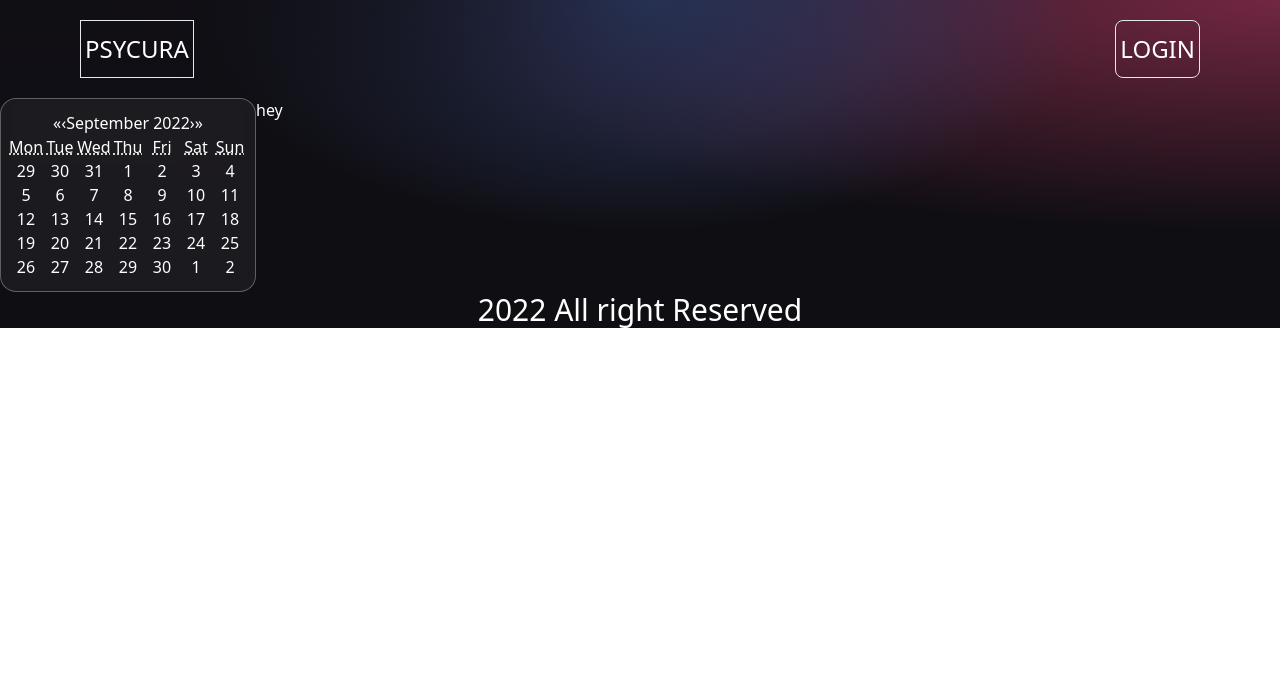
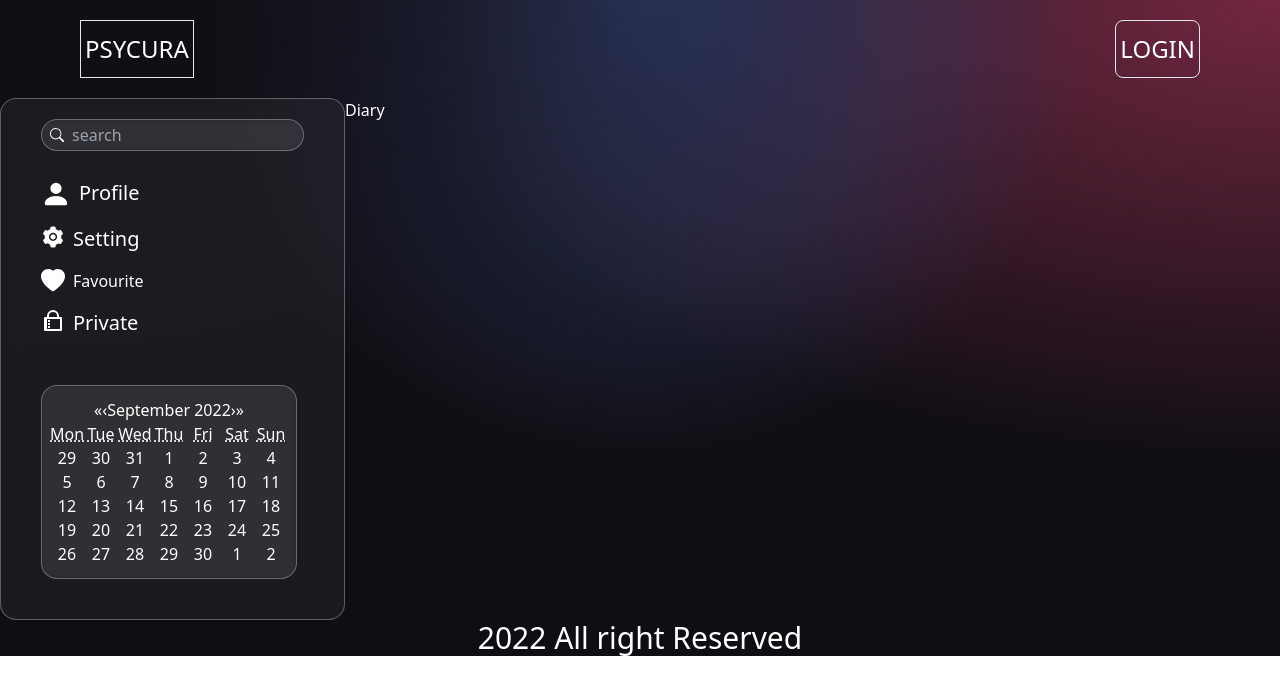
Before and after one commit to kanishak11-cyber/psycura, a Next.js app: page /Dashboard in a window 1280 px wide. Shown: the top 694 px of the page. Built offline with nearby package versions, Linux system fonts and the light colour scheme.

Commit message:
side bar completed

```diff
--- a/components/Calender.jsx
+++ b/components/Calender.jsx
@@ -1,11 +1,11 @@
-import React,{useState} from 'react'
+import React, { useState } from 'react'
 import Calendar from 'react-calendar';
 const Calender = () => {
-    const [value, onChange] = useState(new Date());
+  const [value, onChange] = useState(new Date());
 
-    return (
-    <div>
-         <Calendar onChange={onChange} value={value} />
+  return (
+    <div className='w-[20vw]  white-glassmorphism px-2 py-3 text-center'>
+      <Calendar onChange={onChange} value={value} />
     </div>
   )
 }
--- a/components/Sidebar.jsx
+++ b/components/Sidebar.jsx
@@ -1,21 +1,68 @@
 import React from 'react'
 import Calender from './Calender'
-import { BsFillPersonFill } from 'react-icons'
+import { BsFillPersonFill, BsSearch, BsFillHeartFill } from 'react-icons/bs'
+import { AiFillSetting } from 'react-icons/ai'
+import { RiGitRepositoryPrivateLine } from 'react-icons/ri'
+import Link from "next/link"
 const Sidebar = () => {
     return (
-        <div>
-            <div>
-                <div>
-                    <Calender />
-                </div>
-                <div>
-                    <h1>
-                        <span><BsFillPersonFill /></span>
-                        Profile</h1>
-                </div>
+        <div className='white-glassmorphism px-10  '>
+            <div className='py-5'>
+                <h1 className='justify-center text-center  flex flex-row align-center white-glassmorphism'>
+                    <BsSearch className='text-3xl text-center p-2 border-hidden' />
+                    <input placeholder='search' className='bg-transparent' />
+                </h1>
             </div>
 
+            <Link href='/Profile' passHref>
+            <div className='hover:text-blue-500 h'>
+                <h1 className=' flex flex-row align-center text-xl py-2'>
+                    <BsFillPersonFill className='text-3xl text-center' />
+                    <span className='px-2'>
+                        Profile
+                    </span>
 
+                </h1>
+            </div>
+            </Link>
+
+            <Link href='/Setting' passHref>
+            <div className='hover:text-green-500 h'>
+                <h1 className=' flex flex-row align-center text-xl py-2'>
+                    <AiFillSetting className='text-2xl text-center' />
+                    <span className='px-2'>
+                        Setting
+                    </span>
+                </h1>
+            </div>
+            </Link>
+
+            <Link href='/Favourite'>
+             <div className='hover:text-red-500 h'>
+                <h1 className=' flex flex-row align-center  ext-xl py-2 '>
+                    <BsFillHeartFill className='text-2xl text-center' />
+                    <span className='px-2'>
+                        Favourite
+                    </span>
+                </h1>
+            </div>
+            </Link>
+
+           <Link href='/Private'>
+           <div className='hover:text-yellow-500 h'>
+                <h1 className=' flex flex-row align-center text-xl py-2'>
+                    <RiGitRepositoryPrivateLine className='text-2xl text-center' />
+                    <span className='px-2'>
+                        Private
+                    </span>
+                </h1>
+            </div>
+           </Link>
+
+
+            <div className='py-10'>
+                <Calender />
+            </div>
         </div>
     )
 }
--- a/pages/Dashboard.jsx
+++ b/pages/Dashboard.jsx
@@ -1,17 +1,15 @@
 import React, { useState } from 'react'
 import { Calendar } from 'react-calendar'
+import Calender from '../components/Calender';
+import Sidebar from '../components/Sidebar';
+import Diary from './Diary';
 
 const Dashboard = () => {
     const [value, onChange] = useState(new Date());
     return (
         <div className='flex flex-row'>
 
-            <div className='w-[20vw] h-full white-glassmorphism px-2 py-3 text-center'>
-                <Calendar onChange={onChange} value={value} />
-            </div>
-            <div>
-                hey
-            </div>
+            <Diary />
         </div>
     )
 }
--- /dev/null
+++ b/pages/Diary.jsx
@@ -0,0 +1,9 @@
+import React from 'react'
+
+const Diary = () => {
+  return (
+    <div>Diary</div>
+  )
+}
+
+export default Diary
--- /dev/null
+++ b/pages/Favourite.jsx
@@ -0,0 +1,11 @@
+import React from 'react'
+
+const Favourite = () => {
+  return (
+    <div className='align-center text-center justify-center'>
+        <h1>No Favourite added Yet</h1>
+    </div>
+  )
+}
+
+export default Favourite
--- /dev/null
+++ b/pages/Private.jsx
@@ -0,0 +1,9 @@
+import React from 'react'
+
+const Private = () => {
+  return (
+    <div>Private</div>
+  )
+}
+
+export default Private
--- /dev/null
+++ b/pages/Profile.jsx
@@ -0,0 +1,9 @@
+import React from 'react'
+
+const Profile = () => {
+  return (
+    <div>Profile</div>
+  )
+}
+
+export default Profile
--- /dev/null
+++ b/pages/Setting.jsx
@@ -0,0 +1,9 @@
+import React from 'react'
+
+const Setting = () => {
+    return (
+        <div>Setting</div>
+    )
+}
+
+export default Setting
--- a/pages/_app.js
+++ b/pages/_app.js
@@ -1,12 +1,17 @@
 import Footer from '../components/Footer'
 import '../styles/globals.css'
 import Header from '../components/Header.jsx'
+import Sidebar from '../components/Sidebar'
 function MyApp({ Component, pageProps }) {
 
   return (
   <div className='gradient-bg-welcome text-white'>
    <Header />
-  <Component {...pageProps} />
+   <div className='flex flex-row'>
+    <Sidebar/>
+    <Component {...pageProps} />
+   </div>
+
  <Footer/>
   </div>
   )
--- a/pages/index.js
+++ b/pages/index.js
@@ -4,6 +4,7 @@ import Dashboard from "./Dashboard";
 export default function Home() {
   return (
    <div>
+
     <Dashboard/>
     </div>
   )
```
Also changed, not shown: 1 other file (tests, documents, lock files or other folders).
